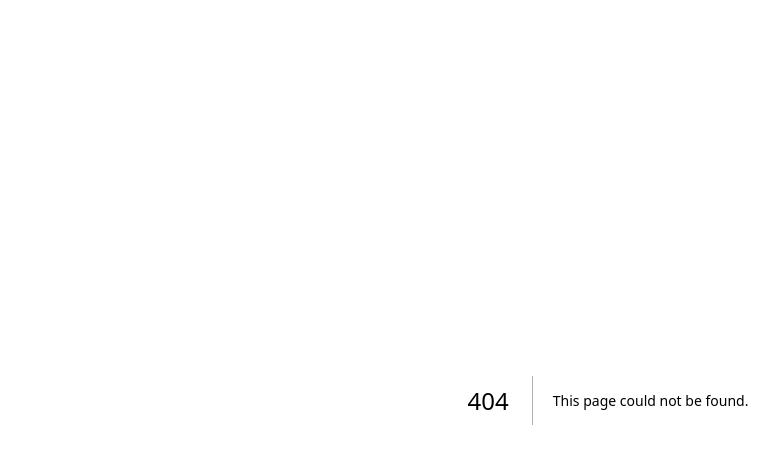
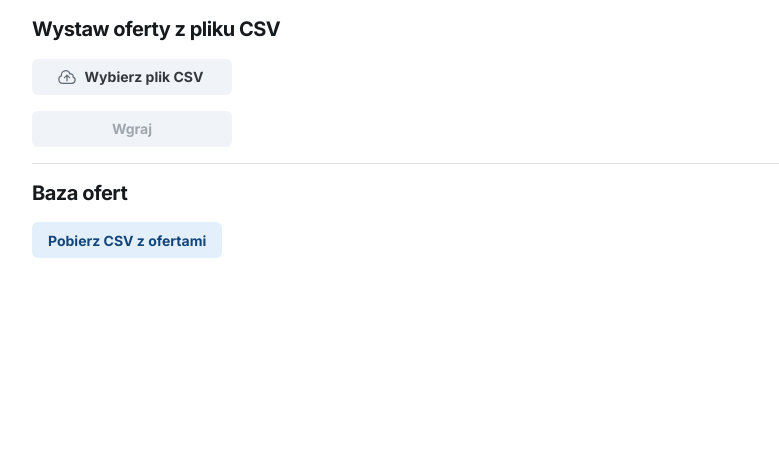
Before and after one commit to kamiloox/offers-feed, a Next.js app in the folder apps/web/: page /admin in a window 1280 px wide. Before the commit this address had no page. Shown: the top 464 px of the page, without its empty margins (32-811 px from the left). Built offline with nearby package versions, Linux system fonts and the light colour scheme.

Commit message:
feat(web): create /admin route

```diff
--- /dev/null
+++ b/apps/web/app/admin/page.tsx
@@ -0,0 +1,49 @@
+"use client";
+import { Box, Button, Divider, Stack, Typography } from "@mui/joy";
+import { InputFileUpload } from "../../components/InputFileUpload";
+import { useUploadOffers } from "./useUploadOffers";
+
+const Page = () => {
+  const { file, uploadState, uploadOffers, onFileChange } = useUploadOffers();
+
+  return (
+    <Box sx={{ py: 2 }}>
+      <Typography level="h2" fontSize="xl" sx={{ mb: 2 }}>
+        Wystaw oferty z pliku CSV
+      </Typography>
+      <form onSubmit={uploadOffers}>
+        {file && (
+          <Typography level="body-sm" color="neutral">
+            Wybrany plik: {file?.name}
+          </Typography>
+        )}
+        <Stack spacing={2} sx={{ maxWidth: "200px", mb: 2 }}>
+          <InputFileUpload
+            accept="text/csv"
+            label="Wybierz plik CSV"
+            name="offers"
+            onChange={onFileChange}
+          />
+          <Button
+            type="submit"
+            loading={uploadState === "uploading"}
+            disabled={!file}
+          >
+            Wgraj
+          </Button>
+        </Stack>
+      </form>
+      <Divider sx={{ mb: 2 }} />
+      <Stack spacing={2} sx={{ my: 2 }} alignItems="flex-start">
+        <Typography level="h2" fontSize="xl">
+          Baza ofert
+        </Typography>
+        <Button component="a" variant="soft" href="/api/offers/feed" download>
+          Pobierz CSV z ofertami
+        </Button>
+      </Stack>
+    </Box>
+  );
+};
+
+export default Page;
--- /dev/null
+++ b/apps/web/app/admin/useUploadOffers.ts
@@ -0,0 +1,37 @@
+import { FormEvent, useState } from "react";
+import toast from "react-hot-toast";
+
+export const useUploadOffers = () => {
+  const [uploadState, setUploadState] = useState<
+    "idle" | "uploading" | "success" | "error"
+  >("idle");
+  const [file, setFile] = useState<File | null>(null);
+
+  const uploadOffers = async (event: FormEvent<HTMLFormElement>) => {
+    setUploadState("uploading");
+    event.preventDefault();
+
+    const formData = new FormData(event.currentTarget);
+    try {
+      await fetch("/api/offers/feed", {
+        method: "POST",
+        body: formData,
+      });
+      setUploadState("success");
+      toast.success("Oferty zostały zaimportowane");
+    } catch (error) {
+      setUploadState("error");
+      toast.error(
+        "Błąd podczas importowania ofert, skontaktuj się z administratorem"
+      );
+      console.error(error);
+    }
+  };
+
+  const onFileChange = (event: FormEvent<HTMLInputElement>) => {
+    const file = event.currentTarget.files?.[0];
+    setFile(file!);
+  };
+
+  return { file, uploadState, uploadOffers, onFileChange };
+};
--- a/apps/web/app/layout.tsx
+++ b/apps/web/app/layout.tsx
@@ -2,6 +2,7 @@ import type { Metadata } from "next";
 import { Inter } from "next/font/google";
 import ThemeRegistry from "./ThemeRegistry";
 import { Container } from "@mui/joy";
+import { Toaster } from "react-hot-toast";
 
 const inter = Inter({
   subsets: ["latin"],
@@ -22,7 +23,10 @@ export default function RootLayout({
     <html lang="en">
       <body className={inter.className}>
         <ThemeRegistry options={{ key: "joy" }}>
-          <Container>{children}</Container>
+          <Container>
+            <main>{children}</main>
+            <Toaster />
+          </Container>
         </ThemeRegistry>
       </body>
     </html>
--- /dev/null
+++ b/apps/web/components/InputFileUpload.tsx
@@ -0,0 +1,60 @@
+import * as React from "react";
+import Button from "@mui/joy/Button";
+import SvgIcon from "@mui/joy/SvgIcon";
+import { styled } from "@mui/joy";
+
+const VisuallyHiddenInput = styled("input")`
+  clip: rect(0 0 0 0);
+  clip-path: inset(50%);
+  height: 1px;
+  overflow: hidden;
+  position: absolute;
+  bottom: 0;
+  left: 0;
+  white-space: nowrap;
+  width: 1px;
+`;
+
+interface Props {
+  name: string;
+  accept: string;
+  label: string;
+  onChange?: (event: React.ChangeEvent<HTMLInputElement>) => void;
+}
+
+export const InputFileUpload = ({ label, accept, name, onChange }: Props) => {
+  return (
+    <Button
+      component="label"
+      role={undefined}
+      tabIndex={-1}
+      variant="soft"
+      color="neutral"
+      startDecorator={
+        <SvgIcon>
+          <svg
+            xmlns="http://www.w3.org/2000/svg"
+            fill="none"
+            viewBox="0 0 24 24"
+            strokeWidth={1.5}
+            stroke="currentColor"
+          >
+            <path
+              strokeLinecap="round"
+              strokeLinejoin="round"
+              d="M12 16.5V9.75m0 0l3 3m-3-3l-3 3M6.75 19.5a4.5 4.5 0 01-1.41-8.775 5.25 5.25 0 0110.233-2.33 3 3 0 013.758 3.848A3.752 3.752 0 0118 19.5H6.75z"
+            />
+          </svg>
+        </SvgIcon>
+      }
+    >
+      {label}
+      <VisuallyHiddenInput
+        type="file"
+        accept={accept}
+        name={name}
+        onChange={onChange}
+      />
+    </Button>
+  );
+};
--- a/apps/web/package.json
+++ b/apps/web/package.json
@@ -18,6 +18,7 @@
     "next-sanity": "^7.0.5",
     "react": "^18.2.0",
     "react-dom": "^18.2.0",
+    "react-hot-toast": "^2.4.1",
     "zod": "^3.22.4"
   },
   "devDependencies": {
```
Also changed, not shown: apps/web/app/page.tsx (+11 -25 lines), 1 other file (tests, documents, lock files or other folders).
